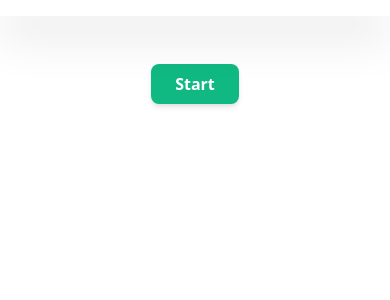
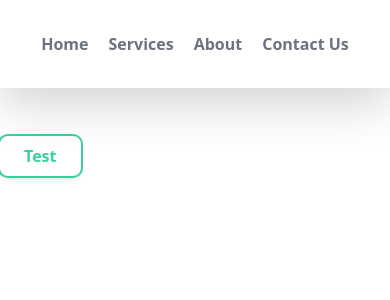
Before and after one commit to ayfor/dj_hyades, a React (Create React App) app: page / in a window 390 px wide. Shown: the top 300 px of the page. Built offline with nearby package versions, Linux system fonts and the light colour scheme.

Commit message:
added genre button component with prop as name of genre

```diff
--- a/src/components/App.js
+++ b/src/components/App.js
@@ -1,12 +1,13 @@
 import './App.css';
 import Navbar from './Navbar'
+import GenreButton from './GenreButton'
 
 function App() {
   return (
     <div className="App">
         <Navbar />
         <div className="container-main py-5">
-          <button className="py-2 px-4 font-semibold rounded-lg shadow-md text-white bg-green-500 hover:bg-green-700">Start</button>
+          <GenreButton genre="Test"/>
         </div>
     </div>
   );
--- /dev/null
+++ b/src/components/GenreButton.js
@@ -0,0 +1,10 @@
+
+function GenreButton({ genre }) {
+    return (
+        <div className="w-min py-2 px-4 font-semibold rounded-lg shadow-md outline-green text-green-400">
+            { genre }
+        </div>
+    );
+}
+
+export default GenreButton;
--- a/src/components/Navbar.js
+++ b/src/components/Navbar.js
@@ -6,7 +6,7 @@ const Navbar = () => {
             <div className="max-w-6xl mx-auto px-4">
                 <div className="flex justify-between">
                     <div className="flex space-x-7">
-                        <div className="hidden md:flex items-center space-x-1">
+                        <div className="md:flex items-center space-x-1">
                             <button
                                 className="py-4 px-2 text-gray-500 font-semibold hover:text-green-500 transition duration-300"
                                 >Home
--- a/tailwind.config.js
+++ b/tailwind.config.js
@@ -2,7 +2,11 @@ module.exports = {
   purge: ['./src/**/*.{js,jsx,ts,tsx}', './public/index.html'],
   darkMode: false, // or 'media' or 'class'
   theme: {
-    extend: {},
+    extend: {
+      outline: {
+        green: '2px solid #34D399'
+      }
+    },
   },
   variants: {
     extend: {},
```
